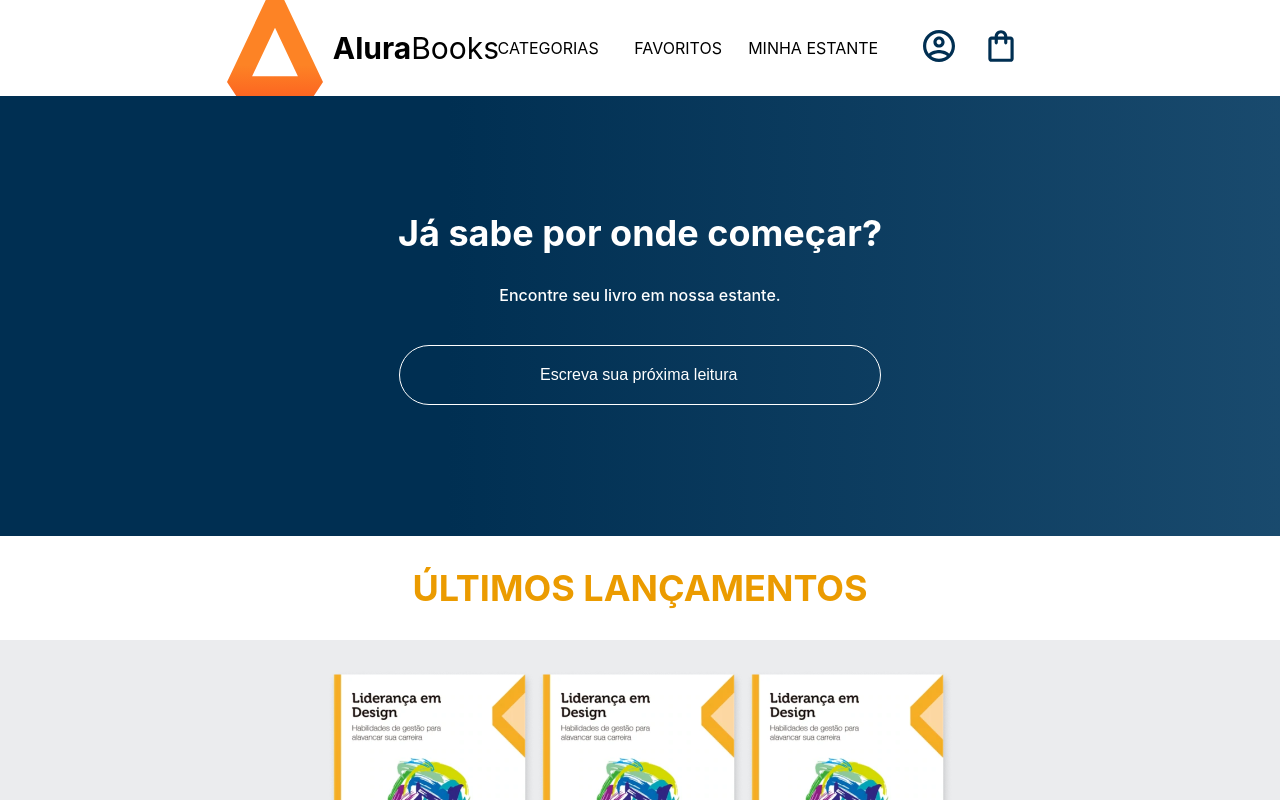
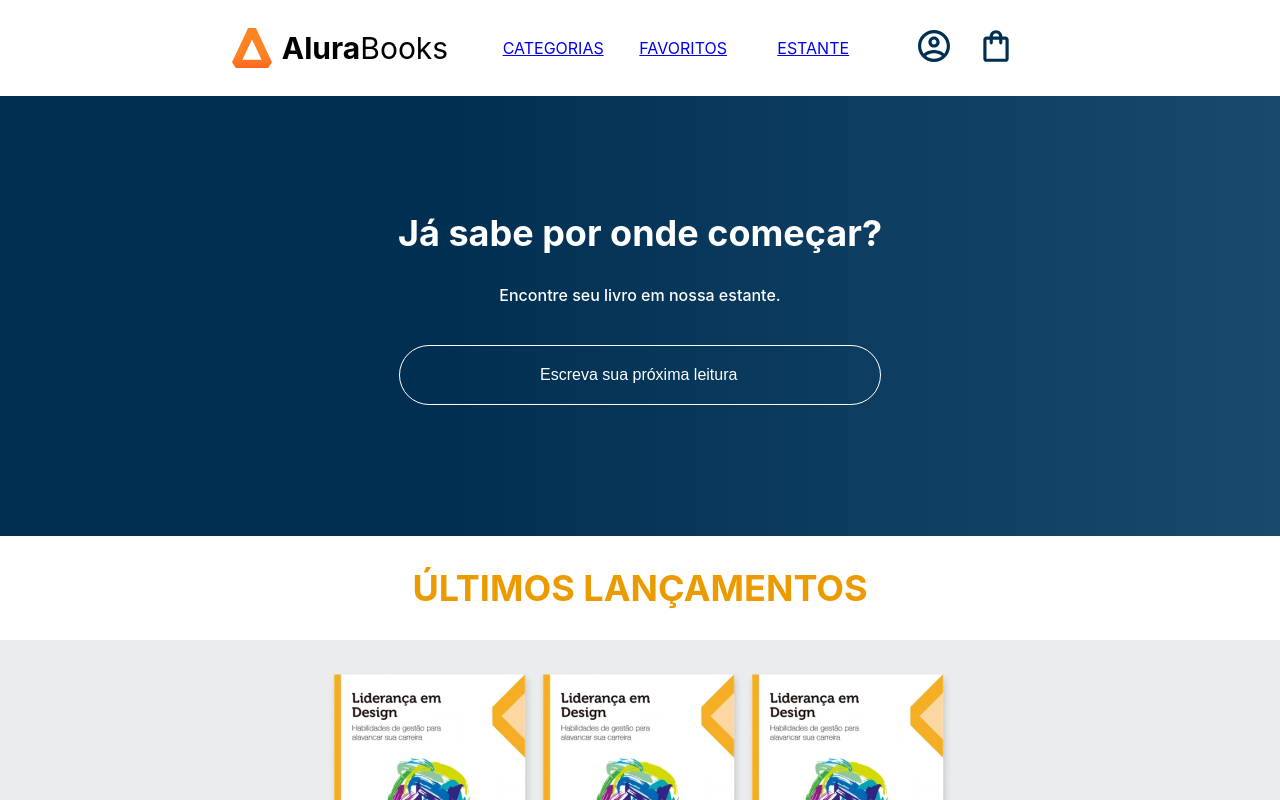
Before and after one commit to YasminLuzia/alura-books, a React (Create React App) app: page / in a window 1280 px wide. Shown: the top 800 px of the page. Built offline with nearby package versions, Linux system fonts and the light colour scheme.

Commit message:
Using the Link component from react-router-dom

```diff
--- a/src/components/OptionsHeader/index.js
+++ b/src/components/OptionsHeader/index.js
@@ -1,3 +1,4 @@
+import { Link } from 'react-router-dom'
 import styled from 'styled-components'
 
 const Options = styled.ul`
@@ -15,13 +16,13 @@
     min-width: 120px;
 `
 
-const optionsText = ['CATEGORIAS', 'FAVORITOS', 'MINHA ESTANTE']
+const optionsText = ['CATEGORIAS', 'FAVORITOS', 'ESTANTE']
 
 function OptionsHeader() {
     return (
         <Options>
             {optionsText.map((text) => (
-                <Option><p>{text}</p></Option>
+                <Link to={`/${text.toLowerCase()}`}><Option><p>{text}</p></Option></Link>
             ))}
         </Options>
     )
```
